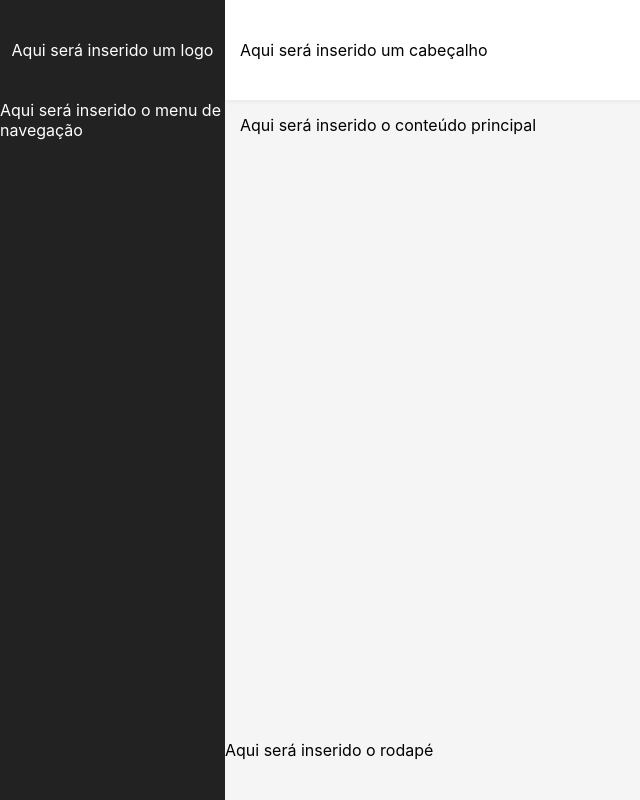
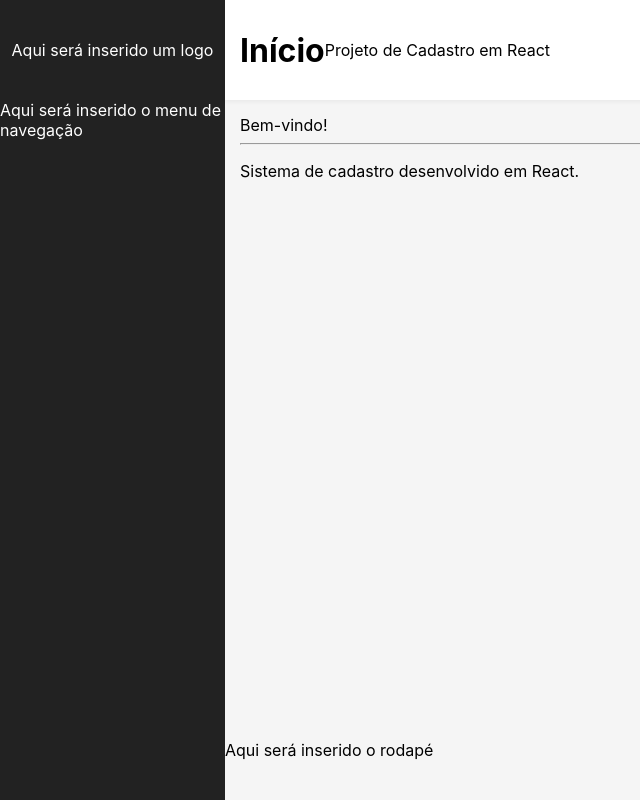
Before and after one commit to eu-ed44/unifor-plataformas-web, a React (Create React App) app in the folder frontend/: page / in a window 1280 px wide. Shown: the whole page, without its empty margins (0-640 px from the left). Built offline with nearby package versions, Linux system fonts and the light colour scheme.

Commit message:
Adiciona componentes do template e layout CSS Grid

```diff
--- a/frontend/src/App.js
+++ b/frontend/src/App.js
@@ -1,17 +1,19 @@
 import './App.css'
 import React from 'react'
 
-import Logo from './components/template/Logo.jsx'
-import Header from './components/template/Header.jsx'
-import Nav from './components/template/Nav.jsx'
-import Main from './components/template/Main.jsx'
-import Footer from './components/template/Footer.jsx'
+import Logo from './components/template/Logo'
+import Nav from './components/template/Nav'
+import Main from './components/template/Main'
+import Footer from './components/template/Footer'
 
 export default props =>
     <div className="app">
         <Logo />
-        <Header />
         <Nav />
-        <Main />
+        <Main icon="home" title="Início" subtitle="Projeto de Cadastro em React">
+            <div className="display-4">Bem-vindo!</div>
+            <hr />
+            <p className="mb-0">Sistema de cadastro desenvolvido em React.</p>
+        </Main>
         <Footer />
     </div>
--- a/frontend/src/components/template/Header.jsx
+++ b/frontend/src/components/template/Header.jsx
@@ -2,6 +2,9 @@ import './Header.css'
 import React from 'react'
 
 export default props =>
-    <header className="header">
-        Aqui será inserido um cabeçalho
+    <header className="header flex-column">
+        <h1 className="mt-3">
+            <i className={`fa fa-${props.icon}`}></i> {props.title}
+        </h1>
+        <p className="lead text-muted">{props.subtitle}</p>
     </header>
--- a/frontend/src/components/template/Main.jsx
+++ b/frontend/src/components/template/Main.jsx
@@ -1,7 +1,13 @@
 import './Main.css'
 import React from 'react'
+import Header from './Header'
 
 export default props =>
-    <main className="content">
-        Aqui será inserido o conteúdo principal
-    </main>
+    <React.Fragment>
+        <Header {...props} />
+        <main className="content container-fluid">
+            <div>
+                {props.children}
+            </div>
+        </main>
+    </React.Fragment>
```
Also changed, not shown: frontend/src/components/Footer.css (deleted, +0 -9 lines), frontend/src/components/Footer.jsx (deleted, +0 -7 lines), frontend/src/components/Main.jsx (deleted, +0 -7 lines), frontend/src/components/Nav.jsx (deleted, +0 -7 lines), frontend/src/components/Main.css (deleted), frontend/src/components/Nav.css (deleted).
